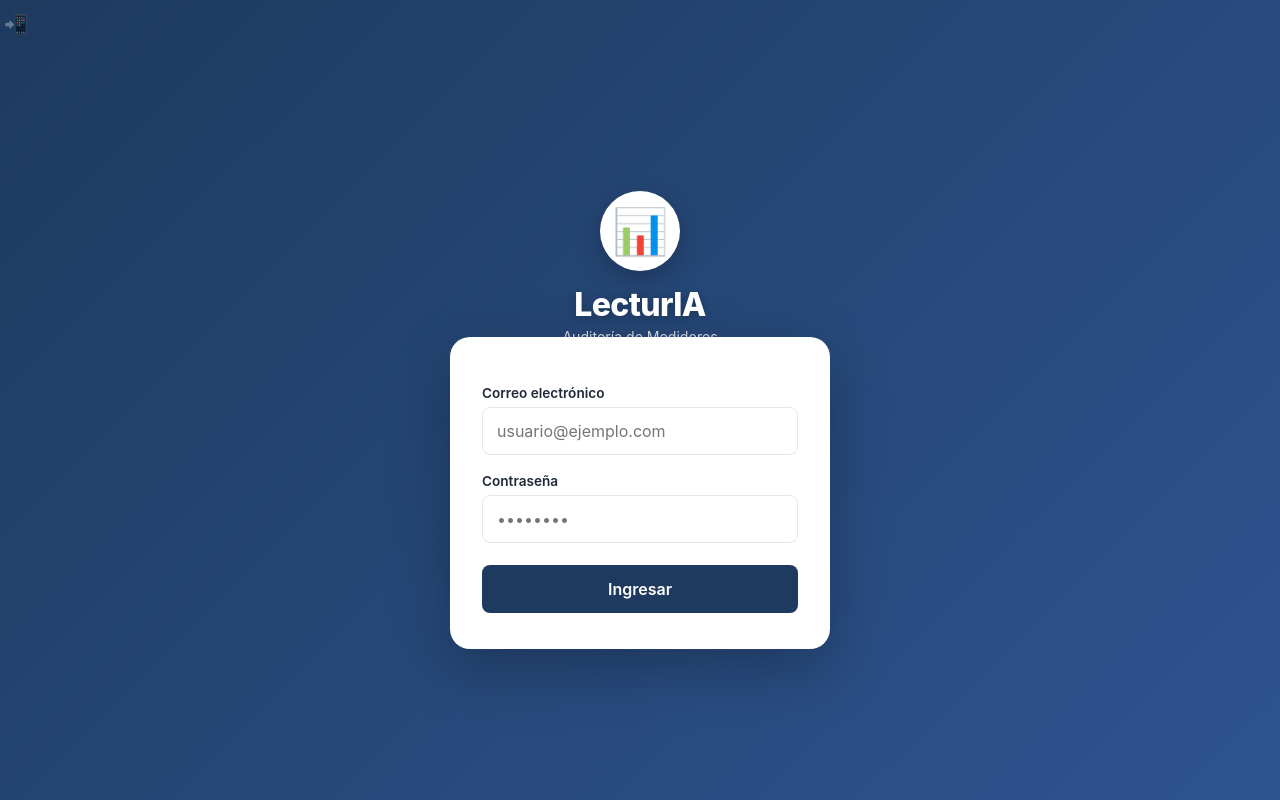
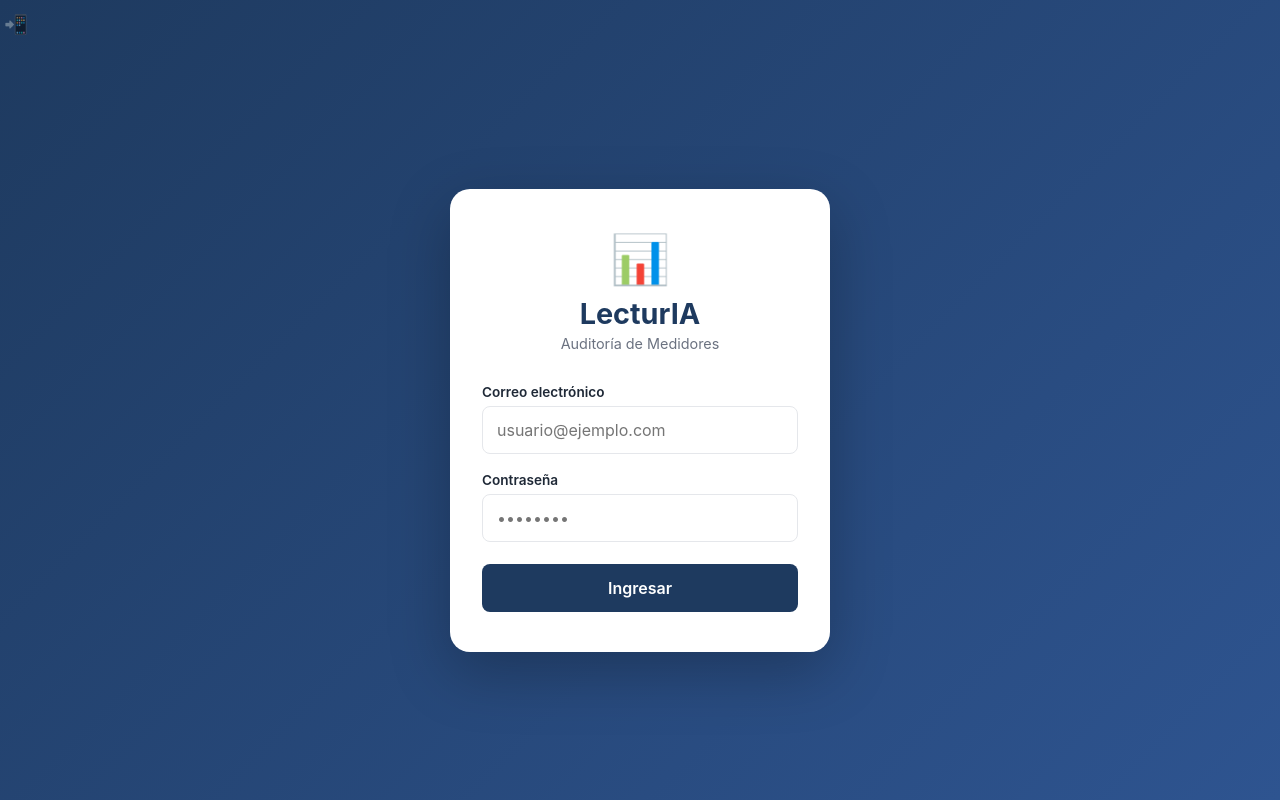
Before and after one commit to diegodago-o/formas-ia, a React (Create React App) app in the folder frontend/: page /login in a window 1280 px wide. Built offline with nearby package versions, Linux system fonts and the light colour scheme.

Commit message:
Revert "feat(login): ícono grande en círculo blanco sobre el card de login"
This reverts commit 606ab0a07e7f53e20adcf9c2f507cb93621d937a.

```diff
--- a/frontend/src/pages/auth/LoginPage.js
+++ b/frontend/src/pages/auth/LoginPage.js
@@ -39,16 +39,13 @@ export default function LoginPage() {
     <div className={styles.page}>
       <InstallBanner />
       <div className={styles.center}>
-        {/* Marca sobre el card */}
-        <div className={styles.brand}>
-          <div className={styles.brandIconWrap}>
-            <span className={styles.brandIcon}>📊</span>
+        <div className={styles.card}>
+          <div className={styles.logo}>
+            <span className={styles.logoIcon}>📊</span>
+            <h1 className={styles.logoText}>LecturIA</h1>
+            <p className={styles.subtitle}>Auditoría de Medidores</p>
           </div>
-          <h1 className={styles.brandName}>LecturIA</h1>
-          <p className={styles.brandSub}>Auditoría de Medidores</p>
-        </div>
 
-        <div className={styles.card}>
           <form onSubmit={handleSubmit} className={styles.form}>
             <div className={styles.field}>
               <label>Correo electrónico</label>
--- a/frontend/src/pages/auth/LoginPage.module.css
+++ b/frontend/src/pages/auth/LoginPage.module.css
@@ -9,58 +9,35 @@
 .center {
   flex: 1;
   display: flex;
-  flex-direction: column;
   align-items: center;
   justify-content: center;
   padding: 24px;
-  gap: 0;
 }
 
-/* ── Marca sobre el card ─────────────────────────────────────── */
-.brand {
-  display: flex;
-  flex-direction: column;
-  align-items: center;
-  margin-bottom: -28px;
-  z-index: 1;
-}
-
-.brandIconWrap {
-  width: 80px;
-  height: 80px;
-  background: #fff;
-  border-radius: 50%;
-  display: flex;
-  align-items: center;
-  justify-content: center;
-  box-shadow: 0 8px 24px rgba(0,0,0,0.22);
-  margin-bottom: 14px;
-}
-.brandIcon { font-size: 2.8rem; line-height: 1; }
-
-.brandName {
-  font-size: 2rem;
-  font-weight: 800;
-  color: #fff;
-  margin: 0 0 4px;
-  letter-spacing: -0.02em;
-  text-shadow: 0 2px 8px rgba(0,0,0,0.25);
-}
-.brandSub {
-  font-size: 0.88rem;
-  color: rgba(255,255,255,0.75);
-  margin: 0 0 20px;
-}
-
-/* ── Card (solo formulario) ──────────────────────────────────── */
 .card {
   background: var(--surface);
   border-radius: 20px;
-  padding: 48px 32px 36px;
+  padding: 40px 32px;
   width: 100%;
   max-width: 380px;
   box-shadow: 0 20px 60px rgba(0,0,0,0.25);
 }
+
+.logo {
+  text-align: center;
+  margin-bottom: 32px;
+}
+
+.logoIcon { font-size: 3rem; display: block; margin-bottom: 8px; }
+
+.logoText {
+  font-size: 1.8rem;
+  font-weight: 700;
+  color: var(--primary);
+  margin-bottom: 4px;
+}
+
+.subtitle { color: var(--text-muted); font-size: 0.9rem; }
 
 .form { display: flex; flex-direction: column; gap: 18px; }
 
```
